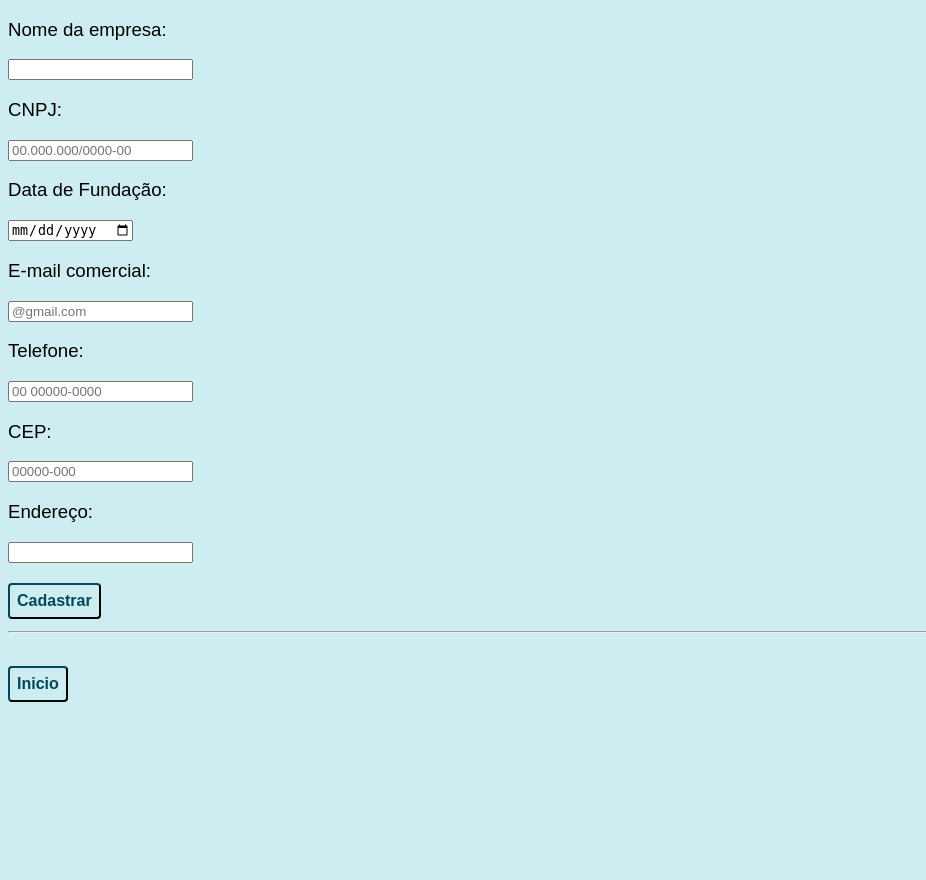
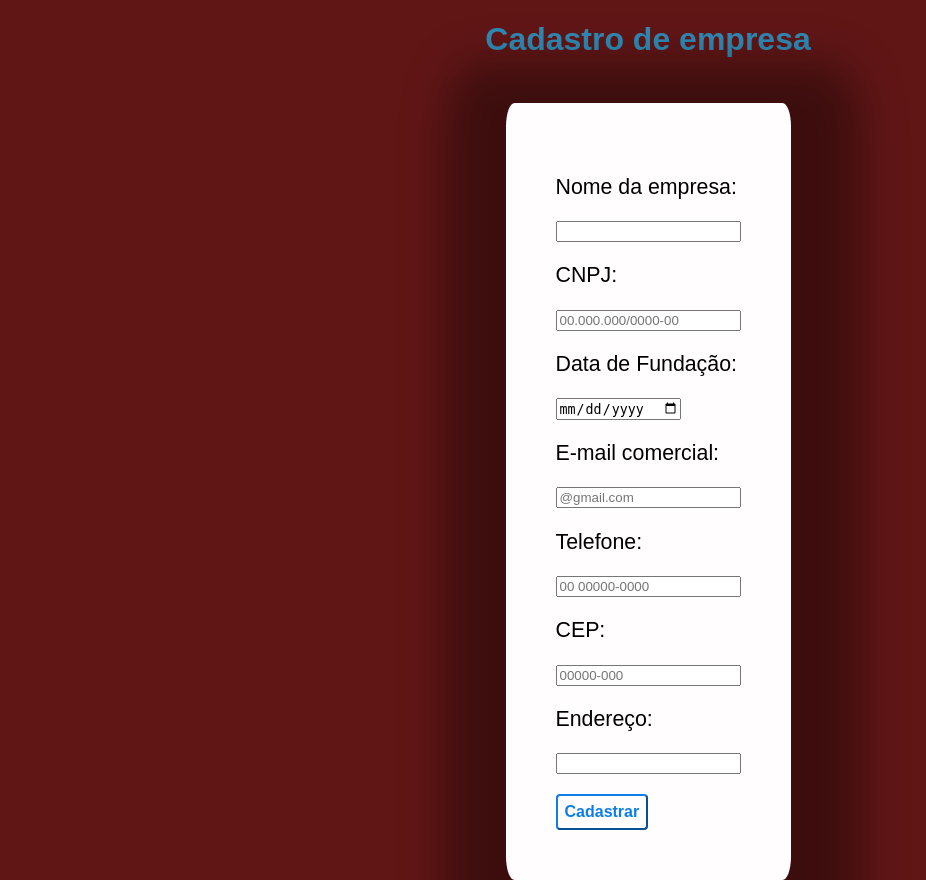
Before and after one commit to Eduardo-PH/Projeto-Agenda, a Node server app: page /cademp in a window 1280 px wide. Shown: the whole page, without its empty margins (0-926 px from the left). Before the commit the page ends 702 px from the top, so only its background shows below. Run offline with Node 20, Linux system fonts and the light colour scheme; some libraries are stand-ins or nearby versions.

Commit message:
mudança no style

```diff
--- a/public/css/style.css
+++ b/public/css/style.css
@@ -1,5 +1,5 @@
 body {
-    background-color: rgb(206, 237, 241);
+    background-color: rgb(97, 22, 22);
     width: 100%;
     height: 500px;
     font-family: 'Poppins', sans-serif;
@@ -8,7 +8,7 @@ body {
 h1 {
     text-align: center;
     margin-bottom: 20px;
-    color: rgb(0, 0, 0);
+    color: rgb(48, 139, 182);
 }
 
 h2 {
@@ -17,10 +17,16 @@ h2 {
     color: rgb(0, 0, 0);
 }
 
+h3 {
+    text-align: center;
+    margin-bottom: 20px;
+    color: rgb(0, 0, 0);
+}
+
 button {
     background-color: transparent;
-    border-color: #00485a;
-    color: #00485a;
+    border-color: #0b7ee9;
+    color: #0b7ee9;
     padding: 7px;
     font-weight: bold;
     font-size: 12pt;
@@ -32,7 +38,7 @@ button {
 }
 
 button:hover {
-    background-color: #00485a;
+    background-color: #0b7ee9;
     color: #fff;
 }
 
@@ -44,6 +50,22 @@ hr {
 
 p {
     color: #000000;
-    font-size: 14pt;
+    font-size: 16pt;
     text-align: left;
 }
+
+.card {
+    background-color: #fffdfd;
+    padding: 50px;
+    border-radius: 3%;
+    box-shadow: 5px 25px 45px 65px #00000060;
+}
+
+  .container {
+    position: absolute;
+    z-index: 1000;
+    display: flex;
+    justify-content: center;
+    width: 100%;
+    margin-top: 25px;
+}
--- a/views/empresa.handlebars
+++ b/views/empresa.handlebars
@@ -1,4 +1,9 @@
+<h1>Cadastro de empresa</h1>
+
 <form action="/addemp" method="POST">
+
+<div class="container">
+    <div class="card">
 
         <p>Nome da empresa: </p>
         <input type="text" name="name" minlength="5" required>
@@ -16,6 +21,8 @@
         <input type="text" name="endereco"><br>
 
         <button type="submit">Cadastrar</button>
+
+    </div>
+</div>
+
 </form>
-    <hr>
-    <a href="/"><button>Inicio</button></a>
```
Also changed, not shown: views/cadastro.handlebars (+8 -0 lines), views/home.handlebars (+6 -1 lines). Lines whose indentation alone changed are shown as unchanged.
